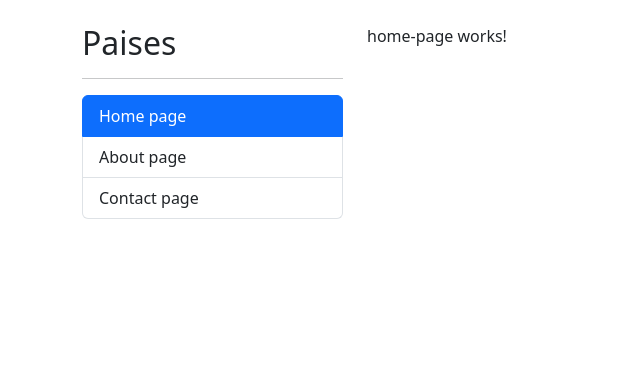
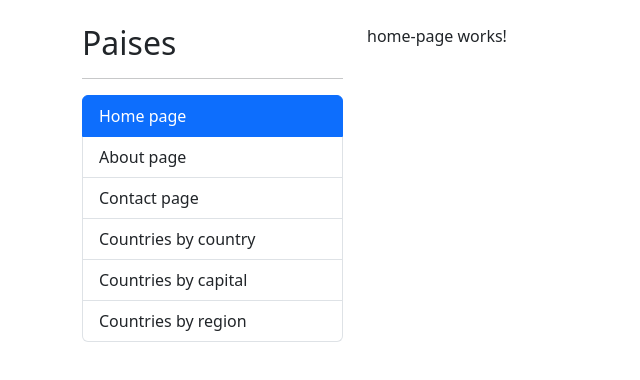
Before and after one commit to OsAlva/CountryApp-Angular, an Angular app: page / in a window 1280 px wide. Shown: the top 380 px of the page, without its empty margins (0-640 px from the left). Built offline with nearby package versions, Linux system fonts and the light colour scheme.

Commit message:
LazyLoad-Carga perezosa done

```diff
--- a/src/app/app-routing.module.ts
+++ b/src/app/app-routing.module.ts
@@ -19,6 +19,10 @@
         component: ContactPageComponent
     },
     {
+        path: 'countries',
+        loadChildren: () => import('./countries/countries.module').then(m => m.CountriesModule) //lazy loading
+    },
+    {
         path: '**', //cualquier otra ruta que no este definida en el arreglo de rutas se redireccionara a home
         redirectTo: ''
     },
@@ -28,6 +32,7 @@
     imports: [
         RouterModule.forRoot(routes), //importando el modulo de rutas de angular y pasandole las rutas definidas en el arreglo
 
+
     ],
     exports: [
         RouterModule //exportando el modulo de rutas de angular
--- a/src/app/shared/components/sidebar/sidebar.component.html
+++ b/src/app/shared/components/sidebar/sidebar.component.html
@@ -18,11 +18,33 @@
   </li>
 
   <li
-  routerLink="contact"
-  routerLinkActive="active"
-  class="list-group-item">
+    routerLink="contact"
+    routerLinkActive="active"
+    class="list-group-item">
       Contact page
-</li>
+  </li>
+
+  <li
+    routerLink="countries/by-country"
+    routerLinkActive="active"
+    class="list-group-item">
+      Countries by country
+  </li>
+
+  <li
+    routerLink="countries/by-capital"
+    routerLinkActive="active"
+    class="list-group-item">
+      Countries by capital
+  </li>
+
+
+  <li
+    routerLink="countries/by-region"
+    routerLinkActive="active"
+    class="list-group-item">
+      Countries by region
+  </li>
 
 </ul>
 
```
